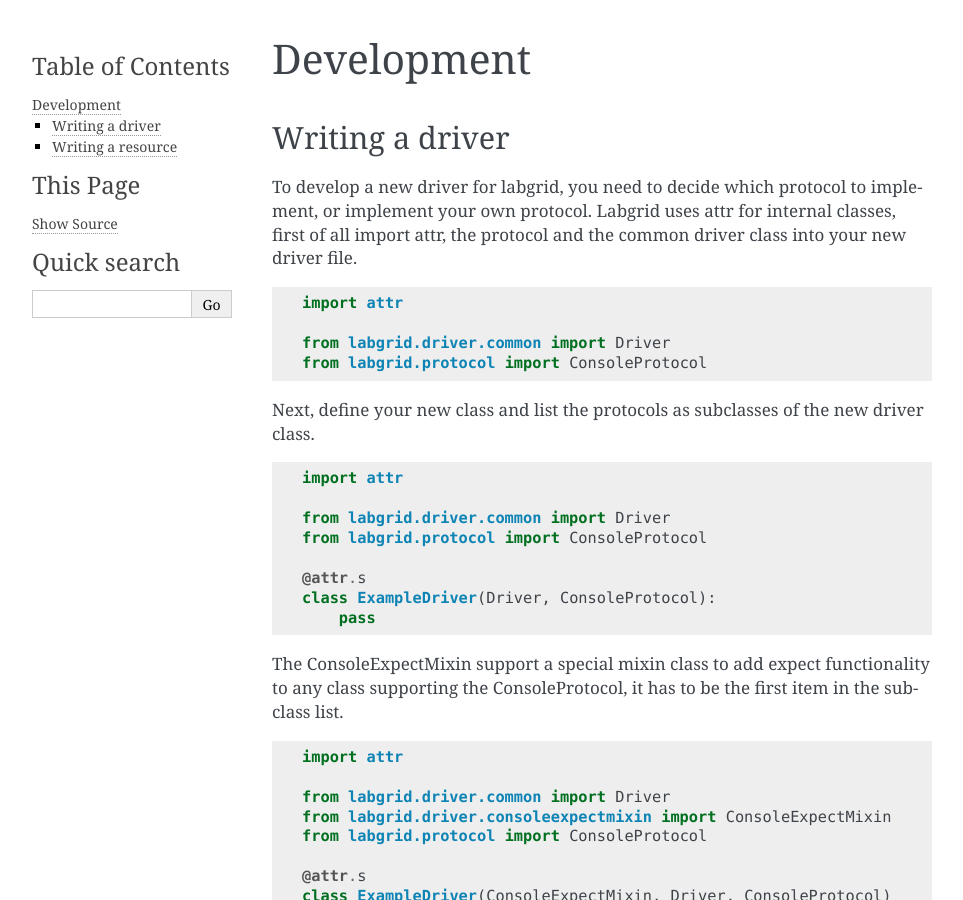
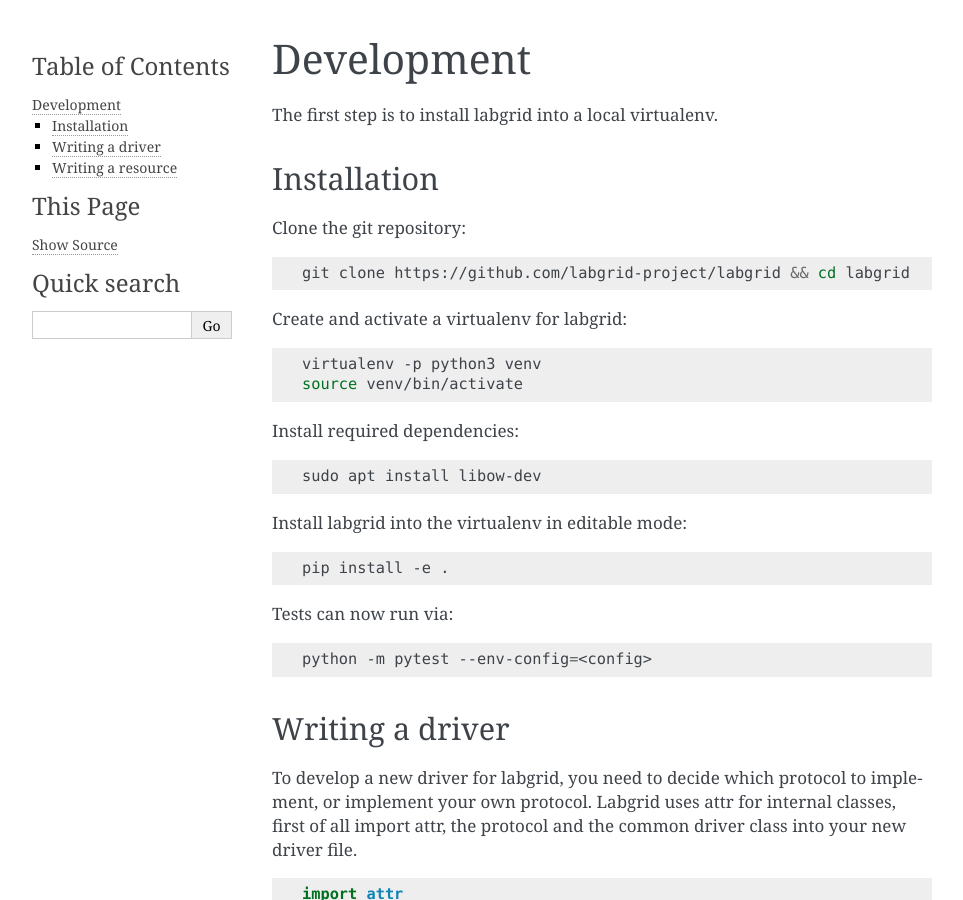
Before and after one commit to labgrid-project/labgrid, a Sphinx documentation site: the page built from doc/development.rst, in a window 1280 px wide and 900 px high. Shown: the whole window, without its empty margins (148-1111 px from the left). Built offline with Sphinx 7.4.7, drawn with Linux system fonts in a browser that asks for light colours.

Commit message:
doc/development: Document development installation
Signed-off-by: Rouven Czerwinski <r.czerwinski@pengutronix.de>

```diff
--- a/doc/development.rst
+++ b/doc/development.rst
@@ -1,5 +1,41 @@
 Development
 ============
+The first step is to install labgrid into a local virtualenv.
+
+Installation
+------------
+
+Clone the git repository:
+
+.. code-block:: bash
+
+   git clone https://github.com/labgrid-project/labgrid && cd labgrid
+
+Create and activate a virtualenv for labgrid:
+
+.. code-block:: bash
+
+   virtualenv -p python3 venv
+   source venv/bin/activate
+
+
+Install required dependencies:
+
+.. code-block:: bash
+
+   sudo apt install libow-dev
+
+Install labgrid into the virtualenv in editable mode:
+
+.. code-block:: bash
+
+   pip install -e .
+
+Tests can now run via:
+
+.. code-block:: bash
+
+   python -m pytest --env-config=<config>
 
 Writing a driver
 -------------------
```
